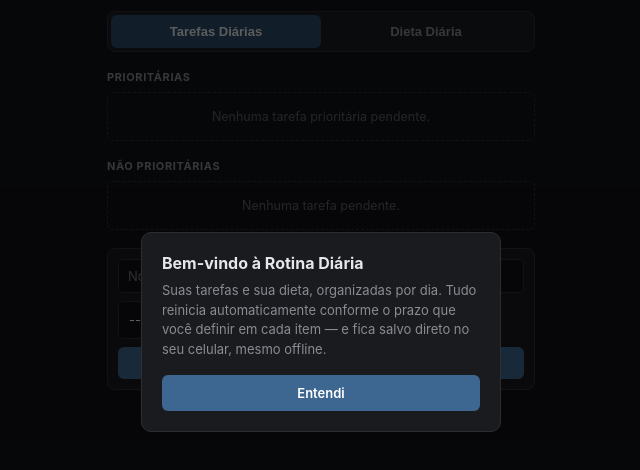
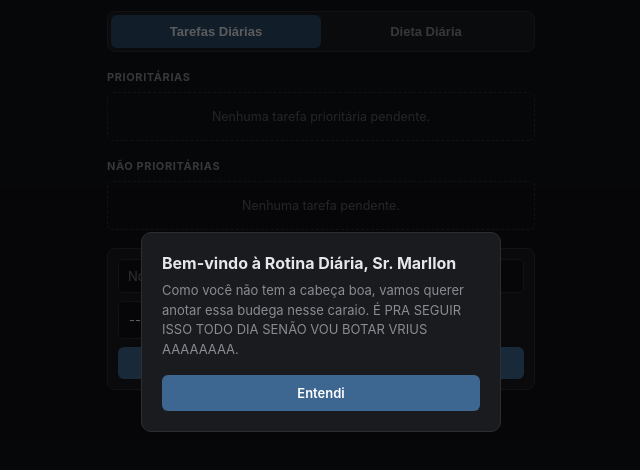
Before and after one commit to primeirou23-cloud/App-do-mallote, a plain HTML site: page index.html in a window 1280 px wide. Shown: the part 68-538 px from the top of the page, without its empty margins (319-959 px from the left). Drawn offline with Linux system fonts and the light colour scheme.

Commit message:
Change welcome message for new users
Updated welcome message in modal for first-time users.

```diff
--- a/index.html
+++ b/index.html
@@ -549,8 +549,8 @@ function showWelcomeIfFirstTime() {
   if (localStorage.getItem("rotina:welcomed")) return;
   const overlay = el("div", { class: "modal-overlay" });
   const box = el("div", { class: "modal-box" }, [
-    el("div", { class: "modal-title", text: "Bem-vindo à Rotina Diária" }),
-    el("div", { class: "modal-text", text: "Suas tarefas e sua dieta, organizadas por dia. Tudo reinicia automaticamente conforme o prazo que você definir em cada item — e fica salvo direto no seu celular, mesmo offline." }),
+    el("div", { class: "modal-title", text: "Bem-vindo à Rotina Diária, Sr. Marllon" }),
+    el("div", { class: "modal-text", text: "Como você não tem a cabeça boa, vamos querer anotar essa budega nesse caraio. É PRA SEGUIR ISSO TODO DIA SENÃO VOU BOTAR VRIUS AAAAAAAA." }),
   ]);
   const btn = el("button", { class: "modal-btn", text: "Entendi", onclick: () => {
     localStorage.setItem("rotina:welcomed", "1");
```
